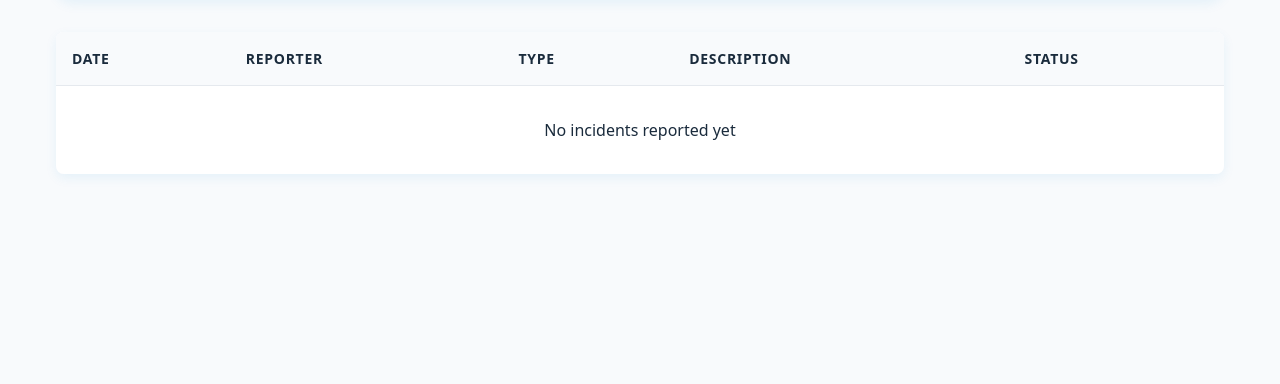
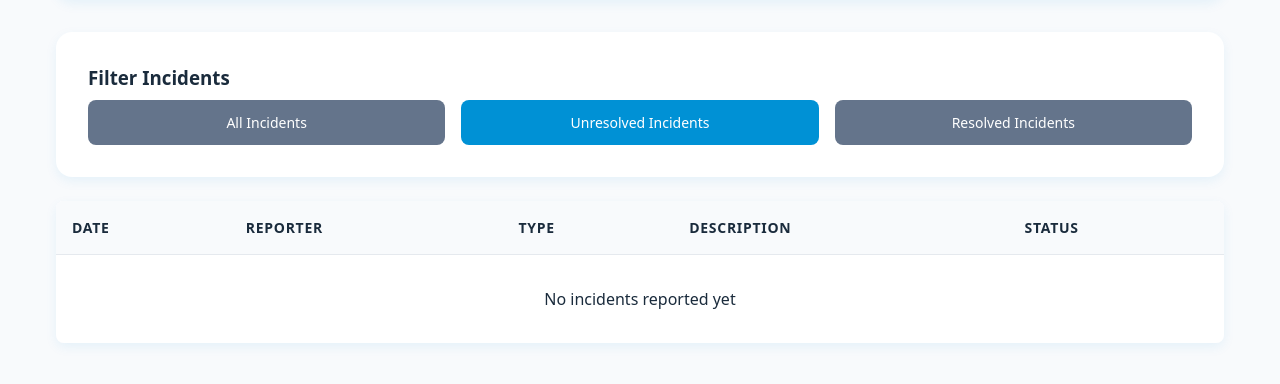
Before and after one commit to Jurgens92/IncidentReport, a Flask app: page /dashboard in a window 1280 px wide. Shown: the part 166-550 px from the top of the page. Run offline with Flask 3, Linux system fonts and the light colour scheme; the visitor is signed in with stand-in values (Sample User, id 1); data that the repository does not hold is empty.

Commit message:
#Bug fixes

```diff
--- a/app/routes.py
+++ b/app/routes.py
@@ -57,12 +57,24 @@ def logout():
     return redirect(url_for('login'))
 
 @app.route('/dashboard')
+@app.route('/dashboard/<filter_type>')
 @login_required
-def dashboard():
-    incidents = Incident.query.join(IncidentType, isouter=True) \
-        .join(Personnel, isouter=True) \
-        .order_by(Incident.timestamp.desc()).all()
-    return render_template('dashboard.html', incidents=incidents)
+def dashboard(filter_type='unresolved'):
+    # Create base query
+    query = Incident.query.join(IncidentType, isouter=True) \
+        .join(Personnel, isouter=True)
+
+    # Apply filter
+    if filter_type == 'resolved':
+        query = query.filter(Incident.resolution != None)
+    elif filter_type == 'unresolved':
+        query = query.filter(Incident.resolution == None)
+    # 'all' filter doesn't need additional conditions
+
+    # Get incidents with ordered by timestamp desc
+    incidents = query.order_by(Incident.timestamp.desc()).all()
+
+    return render_template('dashboard.html', incidents=incidents, current_filter=filter_type)
 
 @app.route('/report_incident', methods=['GET', 'POST'])
 @login_required
--- a/app/static/css/style.css
+++ b/app/static/css/style.css
@@ -598,3 +598,25 @@ td form .button.danger {
     display: inline-flex !important;
     margin: 0 !important;
   }
+
+  .filter-controls {
+    margin-bottom: 1.5rem;
+}
+
+.filter-buttons {
+    display: flex;
+    gap: 1rem;
+    margin-top: 0.5rem;
+}
+
+.filter-buttons .button {
+    flex: 1;
+    text-align: center;
+    font-size: 0.875rem;
+}
+
+@media (max-width: 768px) {
+    .filter-buttons {
+        flex-direction: column;
+    }
+}
--- a/app/templates/dashboard.html
+++ b/app/templates/dashboard.html
@@ -6,6 +6,7 @@
     <link rel="stylesheet" href="{{ url_for('static', filename='css/style.css') }}">
 
 </head>
+
 <body>
     <div class="container">
         <div class="header">
@@ -22,6 +23,25 @@
                 {% endif %}
                 <a href="{{ url_for('report_incident') }}" class="button primary">Report Incident</a>
                 <a href="{{ url_for('logout') }}" class="button danger">Logout</a>
+            </div>
+        </div>
+
+
+        <div class="filter-controls content-box">
+            <h3>Filter Incidents</h3>
+            <div class="filter-buttons">
+                <a href="{{ url_for('dashboard', filter_type='all') }}"
+                class="button {% if current_filter == 'all' %}primary{% else %}secondary{% endif %}">
+                    All Incidents
+                </a>
+                <a href="{{ url_for('dashboard', filter_type='unresolved') }}"
+                class="button {% if current_filter == 'unresolved' %}primary{% else %}secondary{% endif %}">
+                    Unresolved Incidents
+                </a>
+                <a href="{{ url_for('dashboard', filter_type='resolved') }}"
+                class="button {% if current_filter == 'resolved' %}primary{% else %}secondary{% endif %}">
+                    Resolved Incidents
+                </a>
             </div>
         </div>
 
```
Also changed, not shown: app/templates/incident_form.html (+28 -2 lines), app/templates/resolution_form.html (+21 -1 lines).
